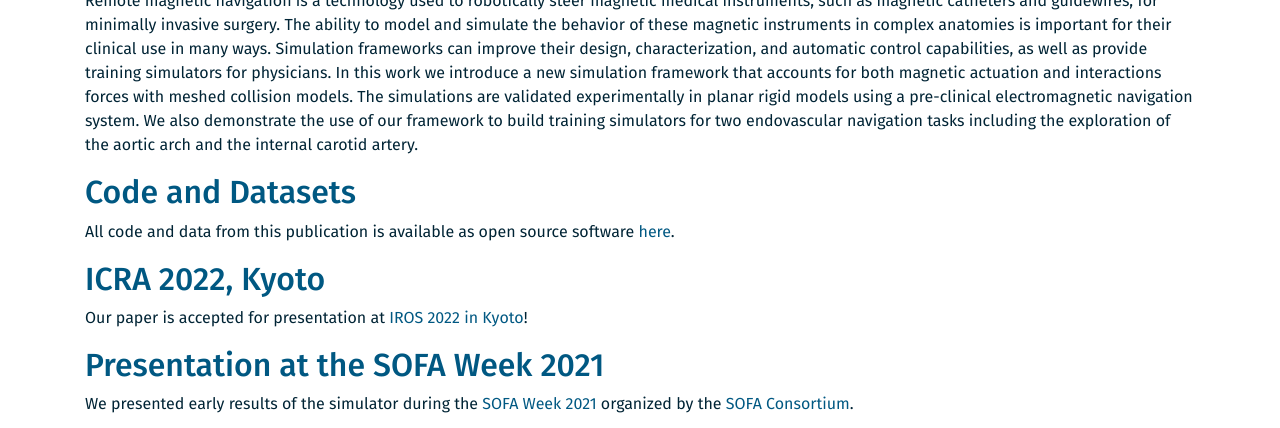
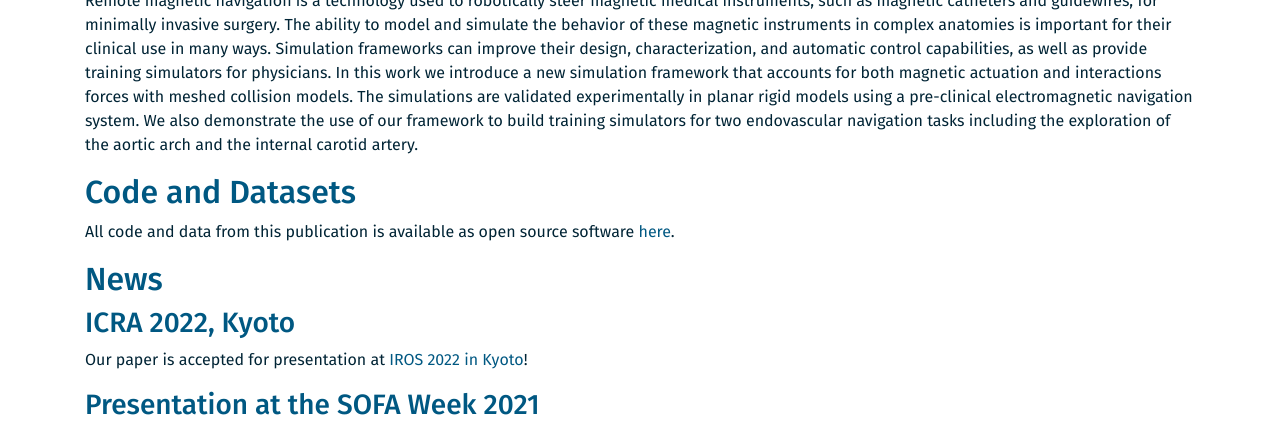
Before and after one commit to ethz-msrl/MSRL_Publications, a Jekyll site: the page built from _posts/2022-06-29-mcr_sim.markdown, in a window 1280 px wide and 900 px high, scrolled down 1032 px, cut to the strip 0-428 px from the top of the window. Built offline with Jekyll 4.4.1, drawn with Linux system fonts in a browser that asks for light colours.

Commit message:
Add levels

```diff
--- a/_posts/2022-06-29-mcr_sim.markdown
+++ b/_posts/2022-06-29-mcr_sim.markdown
@@ -47,11 +47,13 @@ Remote magnetic navigation is a technology used to robotically steer magnetic me
 ## Code and Datasets ##
 All code and data from this publication is available as open source software [here](https://github.com/ethz-msrl/mCR_simulator).
 
-## ICRA 2022, Kyoto ##
+## News ##
+
+### ICRA 2022, Kyoto ###
 
 Our paper is accepted for presentation at [IROS 2022 in Kyoto](https://iros2022.org/)!
 
-## Presentation at the SOFA Week 2021
+### Presentation at the SOFA Week 2021 ###
 
 We presented early results of the simulator during the [SOFA Week 2021](https://www.sofa-framework.org/about/news/the-sofa-week-2021-experience/) organized by the [SOFA Consortium](https://www.sofa-framework.org/).
 
```
